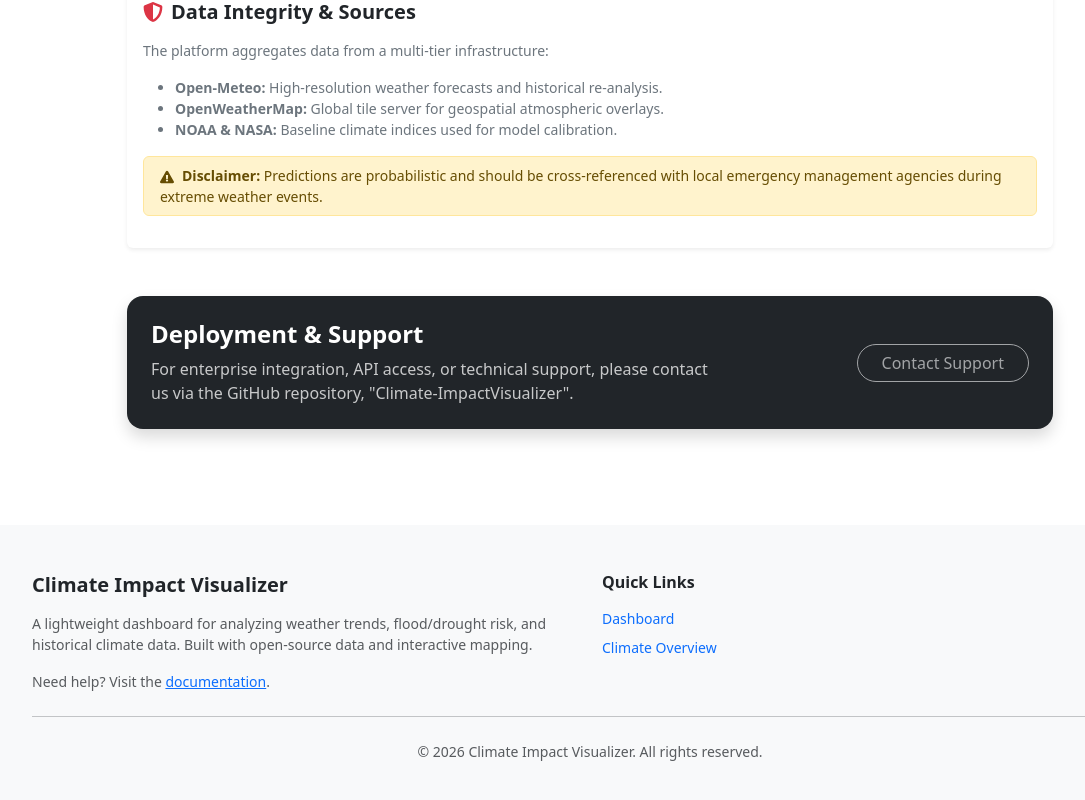
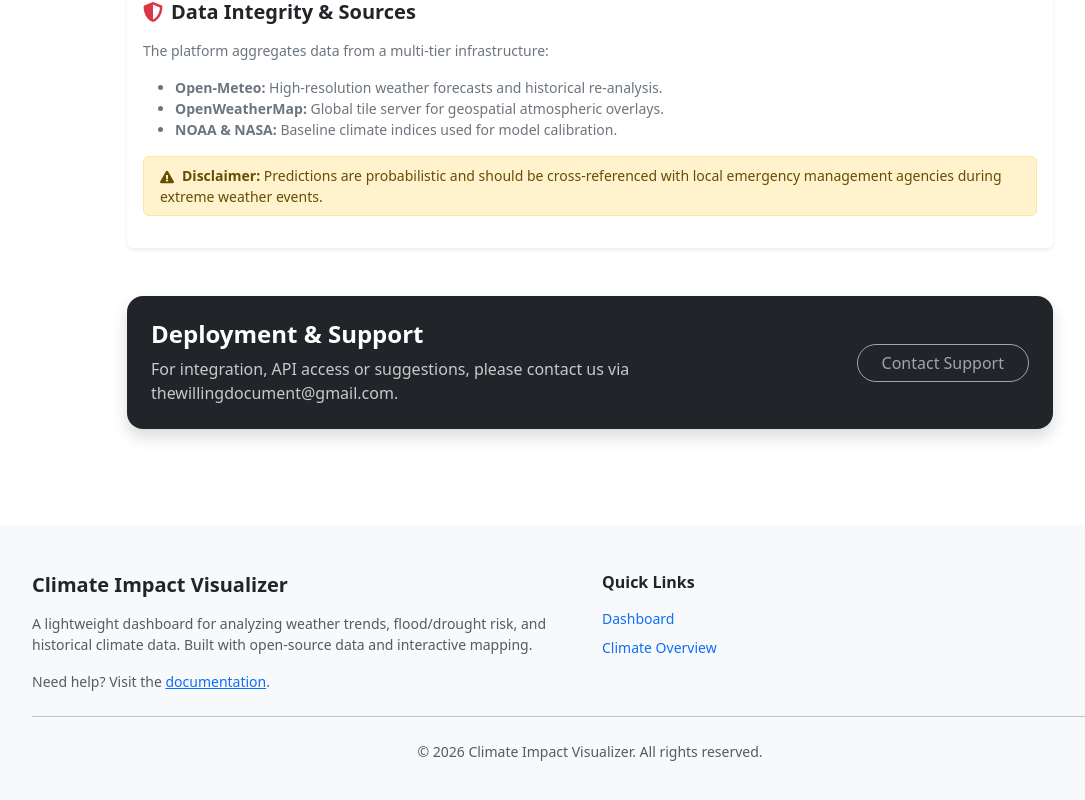
Before and after one commit to Mr-Documents/Climate-Impact-Visualizer, a React (Create React App) app in the folder frontend/: page /docs in a window 1280 px wide. Shown: the part 1483-2283 px from the top of the page, without its empty margins (50-1135 px from the left). Built offline with nearby package versions, Linux system fonts and the light colour scheme.

Commit message:
docs: typo

```diff
--- a/frontend/src/pages/documentation.jsx
+++ b/frontend/src/pages/documentation.jsx
@@ -120,7 +120,7 @@ const DocumentationPage = () => {
               <div className="col-md-8">
                 <h4 className="fw-bold">Deployment & Support</h4>
                 <p className="mb-0 opacity-75">
-                  For enterprise integration, API access, or technical support, please contact us via the GitHub repository, "Climate-ImpactVisualizer".
+                  For integration, API access or suggestions, please contact us via thewillingdocument@gmail.com.
                 </p>
               </div>
               <div className="col-md-4 text-md-end mt-3 mt-md-0">
```
